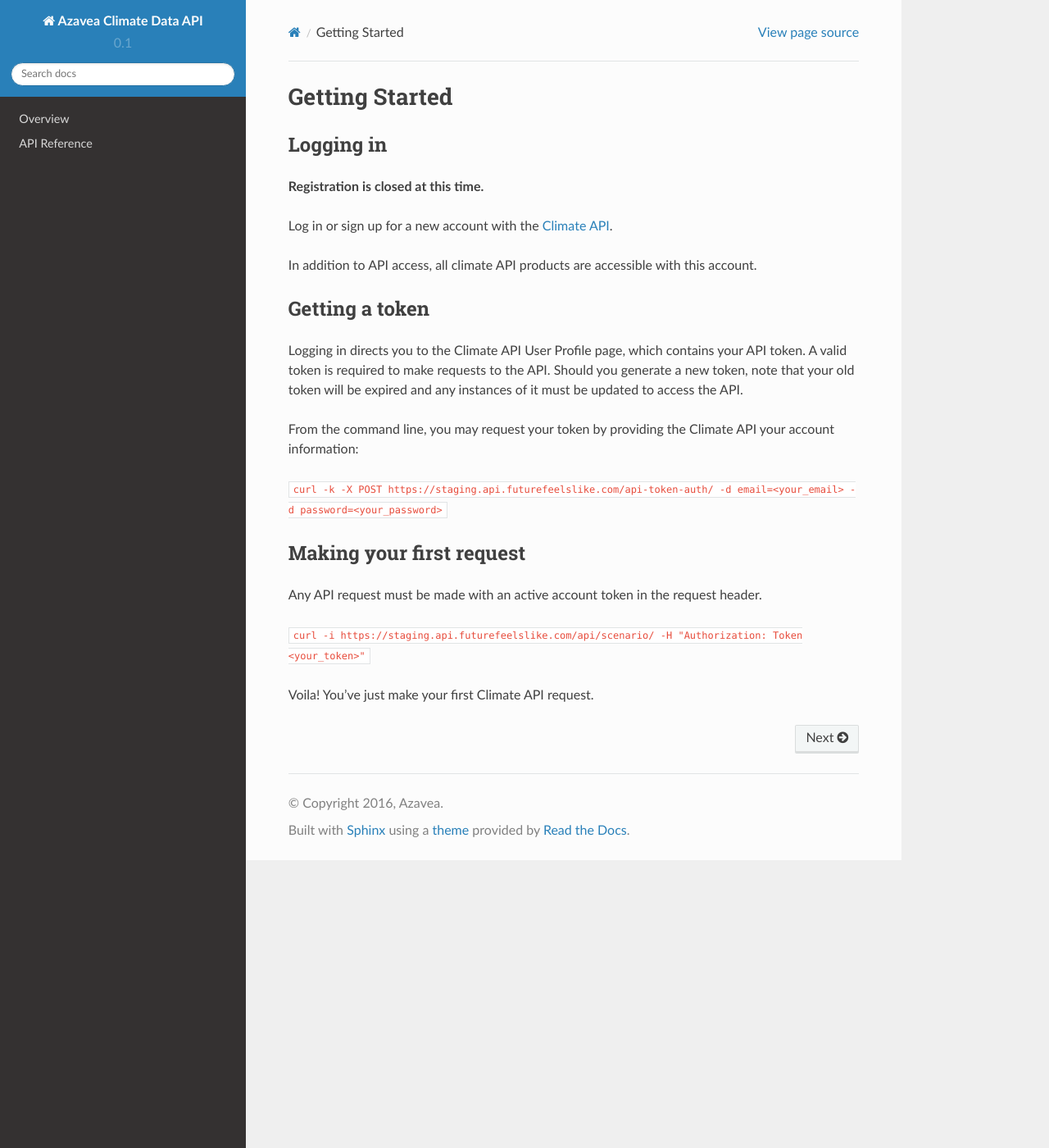
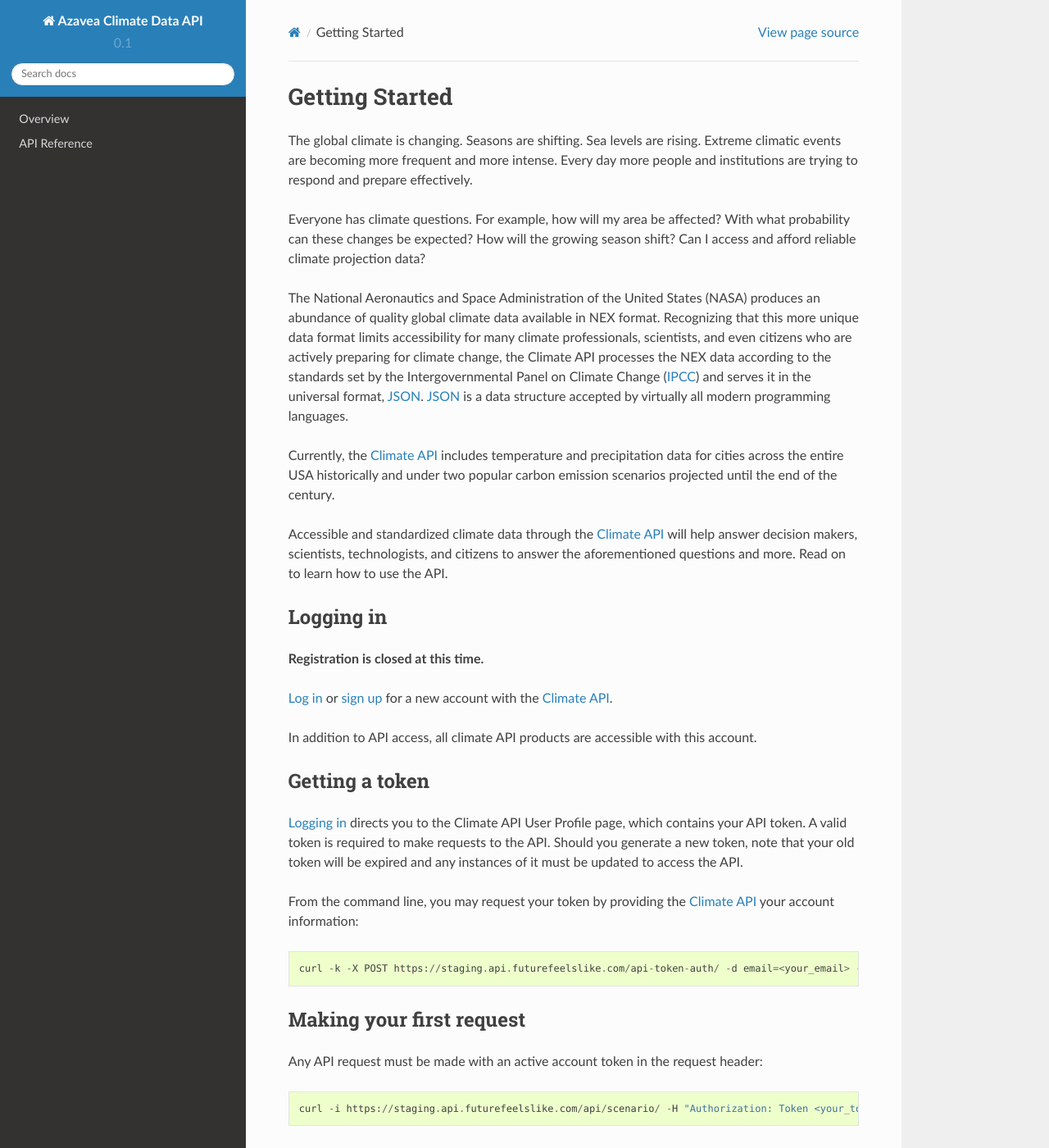
Before and after one commit to azavea/climate-change-api, a Sphinx documentation site: the page built from doc/source/index.rst, in a window 1280 px wide and 1400 px high. Shown: the whole window at 82% size. Built offline with Sphinx 7.4.7 and the Read the Docs theme 2.0.0, drawn with Linux system fonts in a browser that asks for light colours; some of the changed text lies outside the part shown.

Commit message:
Add links, API intro and code blocks

```diff
--- a/doc/source/index.rst
+++ b/doc/source/index.rst
@@ -5,6 +5,16 @@
 
 Getting Started
 ===============
+
+The global climate is changing. Seasons are shifting. Sea levels are rising. Extreme climatic events are becoming more frequent and more intense. Every day more people and institutions are trying to respond and prepare effectively.
+
+Everyone has climate questions. For example, how will my area be affected? With what probability can these changes be expected? How will the growing season shift? Can I access and afford reliable climate projection data?
+
+The National Aeronautics and Space Administration of the United States (NASA) produces an abundance of quality global climate data available in NEX format. Recognizing that this more unique data format limits accessibility for many climate professionals, scientists, and even citizens who are actively preparing for climate change, the Climate API processes the NEX data according to the standards set by the Intergovernmental Panel on Climate Change (`IPCC`_) and serves it in the universal format, `JSON`_. `JSON`_ is a data structure accepted by virtually all modern programming languages.
+
+Currently, the `Climate API`_ includes temperature and precipitation data for cities across the entire USA historically and under two popular carbon emission scenarios projected until the end of the century.
+
+Accessible and standardized climate data through the `Climate API`_ will help answer decision makers, scientists, technologists, and citizens to answer the aforementioned questions and more. Read on to learn how to use the API.
 
 .. toctree::
    :maxdepth: 2
@@ -19,7 +29,7 @@ Logging in
 
 **Registration is closed at this time.**
 
-Log in or sign up for a new account with the `Climate API`_.
+`Log in`_ or `sign up`_ for a new account with the `Climate API`_.
 
 In addition to API access, all climate API products are accessible with this account.
 
@@ -27,22 +37,27 @@ In addition to API access, all climate API products are accessible with this acc
 Getting a token
 ~~~~~~~~~~~~~~~
 
-Logging in directs you to the Climate API User Profile page, which contains your API token. A valid token is required to make requests to the API. Should you generate a new token, note that your old token will be expired and any instances of it must be updated to access the API.
+`Logging in`_ directs you to the Climate API User Profile page, which contains your API token. A valid token is required to make requests to the API. Should you generate a new token, note that your old token will be expired and any instances of it must be updated to access the API.
 
-From the command line, you may request your token by providing the Climate API your account information:
+From the command line, you may request your token by providing the `Climate API`_ your account information::
 
-``curl -k -X POST https://staging.api.futurefeelslike.com/api-token-auth/ -d email=<your_email> -d password=<your_password>``
+    curl -k -X POST https://staging.api.futurefeelslike.com/api-token-auth/ -d email=<your_email> -d password=<your_password>
 
 
 Making your first request
 ~~~~~~~~~~~~~~~~~~~~~~~~~
-Any API request must be made with an active account token in the request header.
+Any API request must be made with an active account token in the request header::
 
-``curl -i https://staging.api.futurefeelslike.com/api/scenario/ -H "Authorization: Token <your_token>"``
+    curl -i https://staging.api.futurefeelslike.com/api/scenario/ -H "Authorization: Token <your_token>"
 
-Voila! You've just make your first Climate API request.
+Voila! You've just make your first `Climate API`_ request.
 
 
 .. URLS:
 
-.. _Climate API: https://staging.api.futurefeelslike.com/accounts/login/
+.. _JSON: https://msdn.microsoft.com/en-us/library/bb299886.aspx
+.. _Log in: https://staging.api.futurefeelslike.com/accounts/login/
+.. _Logging in: https://staging.api.futurefeelslike.com/accounts/login/
+.. _sign up: https://staging.api.futurefeelslike.com/accounts/register/
+.. _Climate API: https://staging.api.futurefeelslike.com/
+.. _IPCC: https://www.ipcc.ch/index.htm
```
